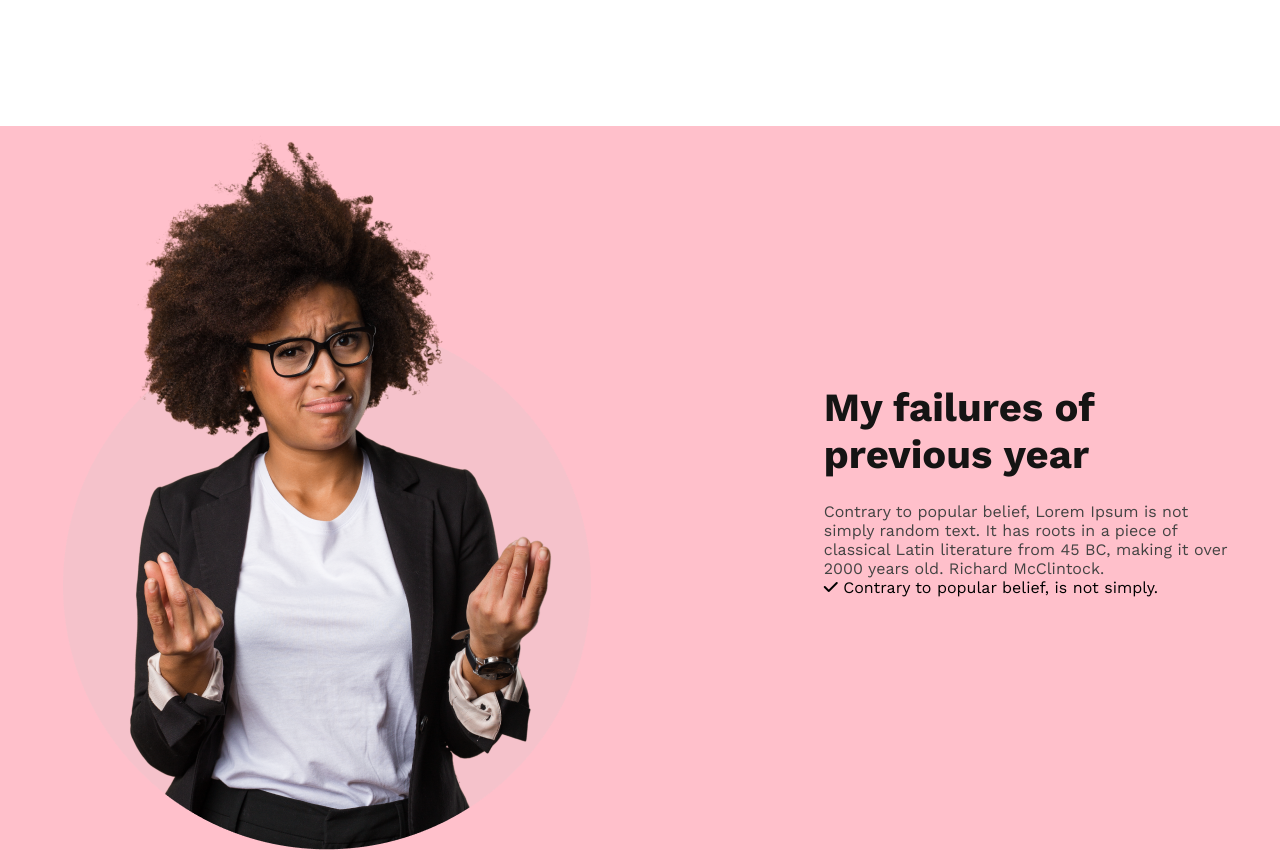
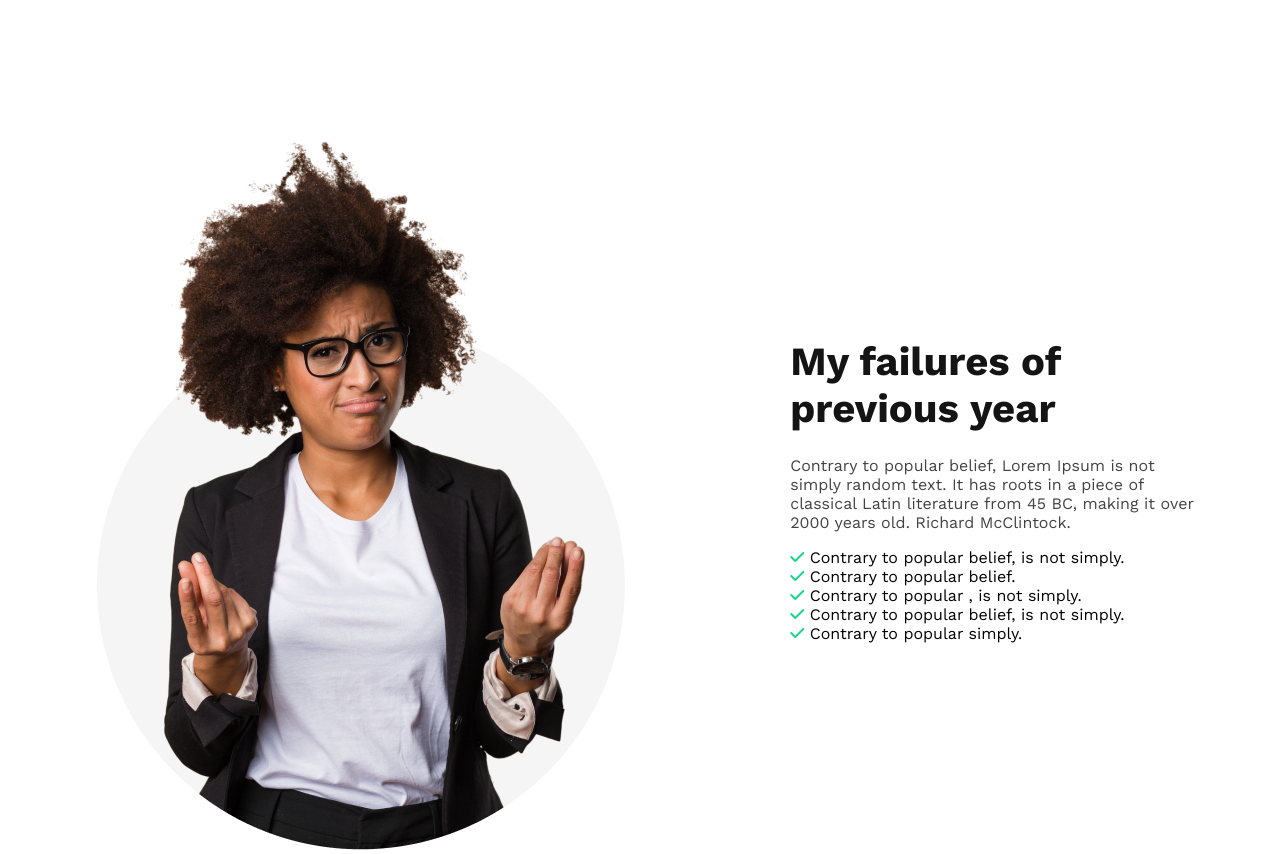
Before and after one commit to AzizunNahar7/new-year-new-me, a plain HTML site: page index.html in a window 1280 px wide. Shown: the part 1100-1954 px from the top of the page. Drawn offline with nearby package versions, Linux system fonts and the light colour scheme.

Commit message:
added failure section

```diff
--- a/index.html
+++ b/index.html
@@ -25,12 +25,18 @@
     <!-- Failures section  -->
     <section class="failure-section">
         <div>
-            <img src="images/person.png" alt="">
+            <img class="failure-pic" src="images/person.png" alt="">
         </div>
         <div class="failure-content">
             <h2 class="failure-title">My failures of previous year</h2>
             <p class="failure-description">Contrary to popular belief, Lorem Ipsum is not simply random text. It has roots in a piece of classical Latin literature from 45 BC, making it over 2000 years old. Richard McClintock.</p>
-            <p><i class="fa-solid fa-check"></i> Contrary to popular belief, is not simply.</p>
+            <div class="p-icon">
+                <p><i class="fa-solid fa-check"></i> Contrary to popular belief, is not simply.</p>
+                <p><i class="fa-solid fa-check"></i> Contrary to popular belief.</p>
+                <p><i class="fa-solid fa-check"></i> Contrary to popular , is not simply.</p>
+                <p><i class="fa-solid fa-check"></i> Contrary to popular belief, is not simply.</p>
+                <p><i class="fa-solid fa-check"></i> Contrary to popular simply.</p>
+            </div>
         </div>
     </section>
    </main>
--- a/styles/styles.css
+++ b/styles/styles.css
@@ -45,11 +45,13 @@ header{
     border: none;
 }
 
+main{
+    background: #FFF;
+}
+
 /* Failures section styles */
 .failure-section{
-    background: pink;
     display: flex;
-    gap: 134px;
     justify-content: center;
     align-items: center;
     text-align: left;
@@ -70,4 +72,14 @@ header{
     color: #444343;
     font-size: 16px;
     font-weight: 400;
+    margin-bottom: 16px;
+
 }
+
+.p-icon{
+    gap: 8px;
+}
+
+.fa-solid{
+    color: #16D887;
+}
```
